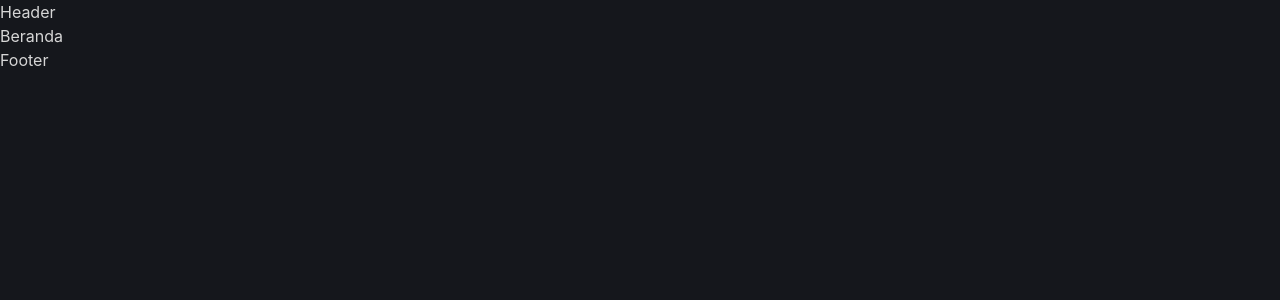
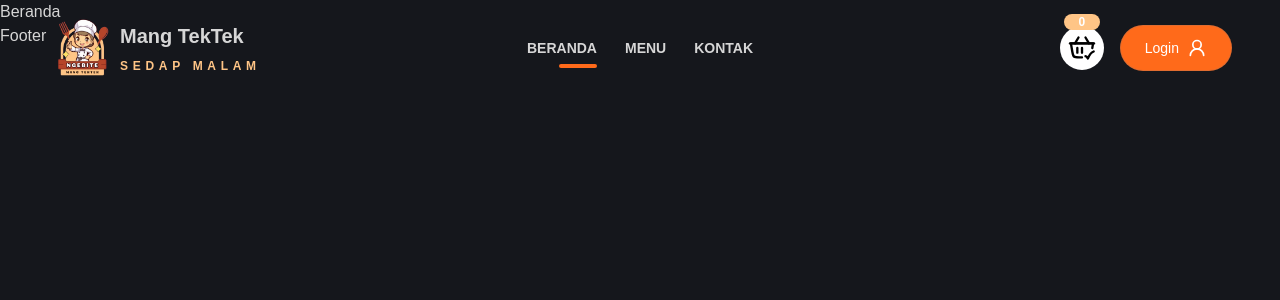
Before and after one commit to awshied/Pemesanan-Makanan, a React (Vite) app in the folder client/: page / in a window 1280 px wide. Shown: the top 300 px of the page. Built offline with nearby package versions, Linux system fonts and the light colour scheme.

Commit message:
Navbar hampir jadi

```diff
--- a/client/src/components/Header.jsx
+++ b/client/src/components/Header.jsx
@@ -4,7 +4,82 @@ import { assets } from "../assets/data";
 import Navbar from "./Navbar";
 
 const Header = () => {
-  return <div>Header</div>;
+  const [menuOpened, setMenuOpened] = useState(false);
+  const toggleMenu = () => setMenuOpened((prev) => !prev);
+
+  return (
+    <header className="absolute top-0 left-0 right-0 z-50 py-3">
+      <div className="max-padd-container flexBetween">
+        {/* Logo */}
+        <div className="flex flex-1">
+          <Link to={"/"} className="flex items-center">
+            <img src={assets.logoImg} alt="logoImg" className="h-18" />
+            <div className="flex flex-col justify-center gap-2">
+              <span className="hidden sm:block font-extrabold text-xl relative">
+                Mang TekTek
+              </span>
+              <span className="hidden sm:block font-extrabold text-xs relative uppercase tracking-[4.7px] text-solidThree ">
+                Sedap Malam
+              </span>
+            </div>
+          </Link>
+        </div>
+
+        {/* Navbar */}
+        <div className="flexCenter flex-1">
+          <Navbar
+            setMenuOpened={setMenuOpened}
+            containerStyles={`${
+              menuOpened
+                ? "flex items-start flex-col gap-y-8 fixed top-16 right-6 p-5 bg-white shadow-md w-52 ring-1 ring-slate-900/5 z-50"
+                : "hidden lg:flex gap-x-5 xl:gap-x-1 medium-15 p-1"
+            }`}
+          />
+        </div>
+
+        {/* Profil & Tombol */}
+        <div className="flex flex-1 items-center sm:justify-end gap-x-4">
+          {/* Toggle Menu */}
+          <div className="relative lg:hidden w-7 h-6">
+            <img
+              src={assets.menu}
+              onClick={toggleMenu}
+              alt=""
+              className={`absolute inset-0 lg:hidden cursor-pointer transition-opacity duration-700 ${
+                menuOpened ? "opacity-0" : "opacity-100"
+              }`}
+            />
+            <img
+              src={assets.menuClose}
+              onClick={toggleMenu}
+              alt=""
+              className={`absolute inset-0 lg:hidden cursor-pointer transition-opacity duration-700 ${
+                menuOpened ? "opacity-100" : "opacity-0"
+              }`}
+            />
+          </div>
+          {/* Keranjang */}
+          <div className="relative cursor-pointer">
+            <img
+              src={assets.cartAdded}
+              alt=""
+              className="min-w-11 bg-white rounded-full p-2"
+            />
+            <label className="absolute bottom-10 right-1 text-xs font-bold bg-solidThree text-white flexCenter rounded-full w-9">
+              0
+            </label>
+          </div>
+          {/* Profil Pengguna */}
+          <div>
+            <button className="btn-solid flexCenter gap-2">
+              Login
+              <img src={assets.user} alt="" className="invert w-5" />
+            </button>
+          </div>
+        </div>
+      </div>
+    </header>
+  );
 };
 
 export default Header;
--- a/client/src/components/Navbar.jsx
+++ b/client/src/components/Navbar.jsx
@@ -1,7 +1,30 @@
 import React from "react";
+import { NavLink } from "react-router-dom";
 
-const Navbar = () => {
-  return <div>Navbar</div>;
+const Navbar = ({ containerStyles, setMenuOpened }) => {
+  const navLinks = [
+    { path: "/", title: "Beranda" },
+    { path: "/menu", title: "Menu" },
+    { path: "/kontak", title: "Kontak" },
+  ];
+  return (
+    <nav className={containerStyles}>
+      {navLinks.map((link) => (
+        <NavLink
+          onClick={() => setMenuOpened(false)}
+          key={link.title}
+          to={link.path}
+          className={({ isActive }) =>
+            `${
+              isActive ? "active-link" : ""
+            } px-3 py-2 rounded-full uppercase text-sm font-bold`
+          }
+        >
+          {link.title}
+        </NavLink>
+      ))}
+    </nav>
+  );
 };
 
 export default Navbar;
--- a/client/src/index.css
+++ b/client/src/index.css
@@ -5,6 +5,7 @@
   --color-solid: #ff6a1a;
   --color-solidOne: #cc5415;
   --color-solidTwo: #e6392f;
+  --color-solidThree: #ffc586;
   --color-tertiary: #ff853a;
   --color-textColor: #d6d6d6;
   --color-gray-50: #7b7b7b;
@@ -14,7 +15,7 @@ html,
 body {
   background-color: var(--color-primary);
   scroll-behavior: smooth;
-  font-family: "Inter", sans-serif;
+  font-family: "Poppins", sans-serif;
 }
 
 ::-webkit-scrollbar {
```
Also changed, not shown: client/src/assets/data.js (+54 -61 lines), client/src/assets/logo.png (added), client/src/assets/logo.svg (deleted).
